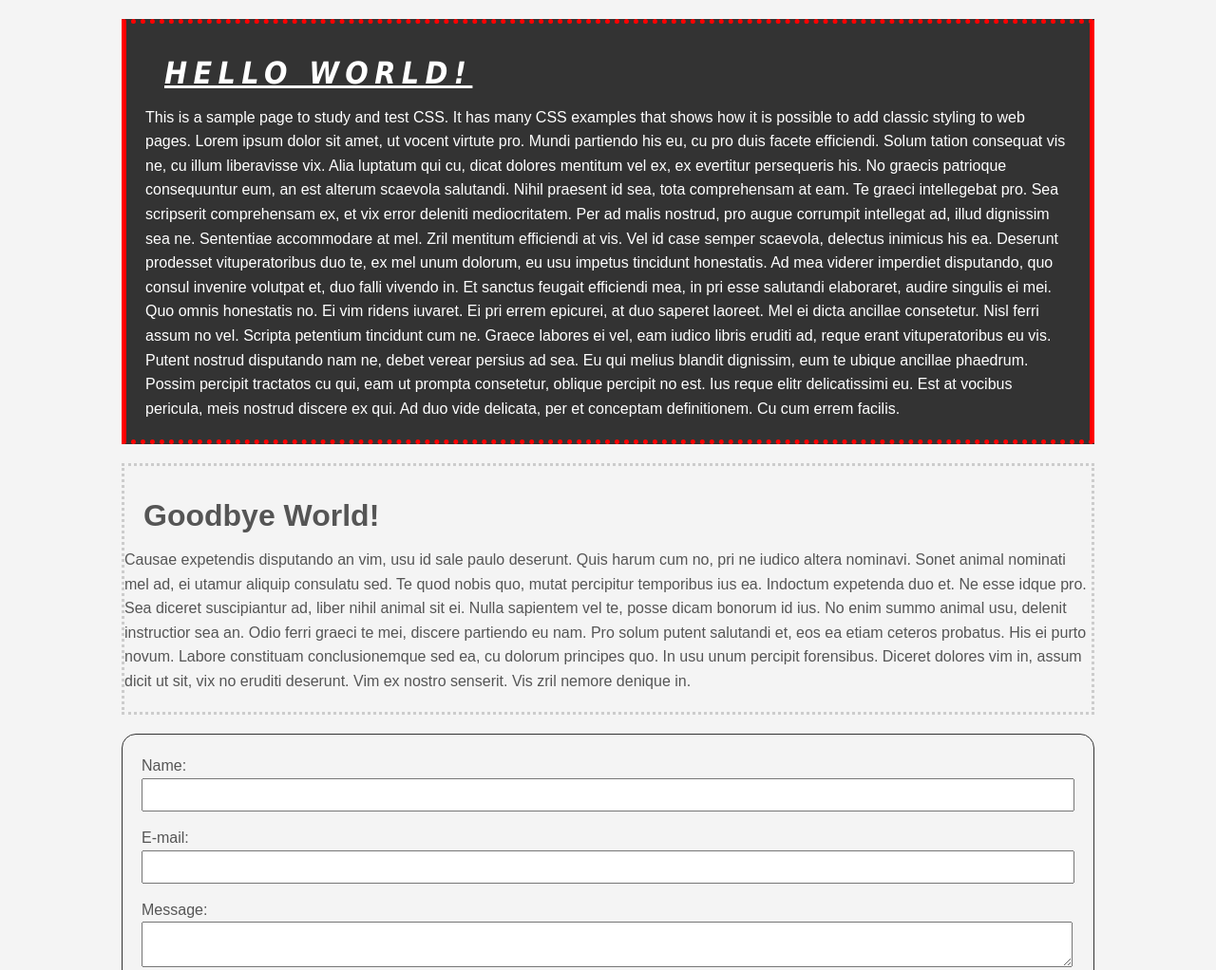
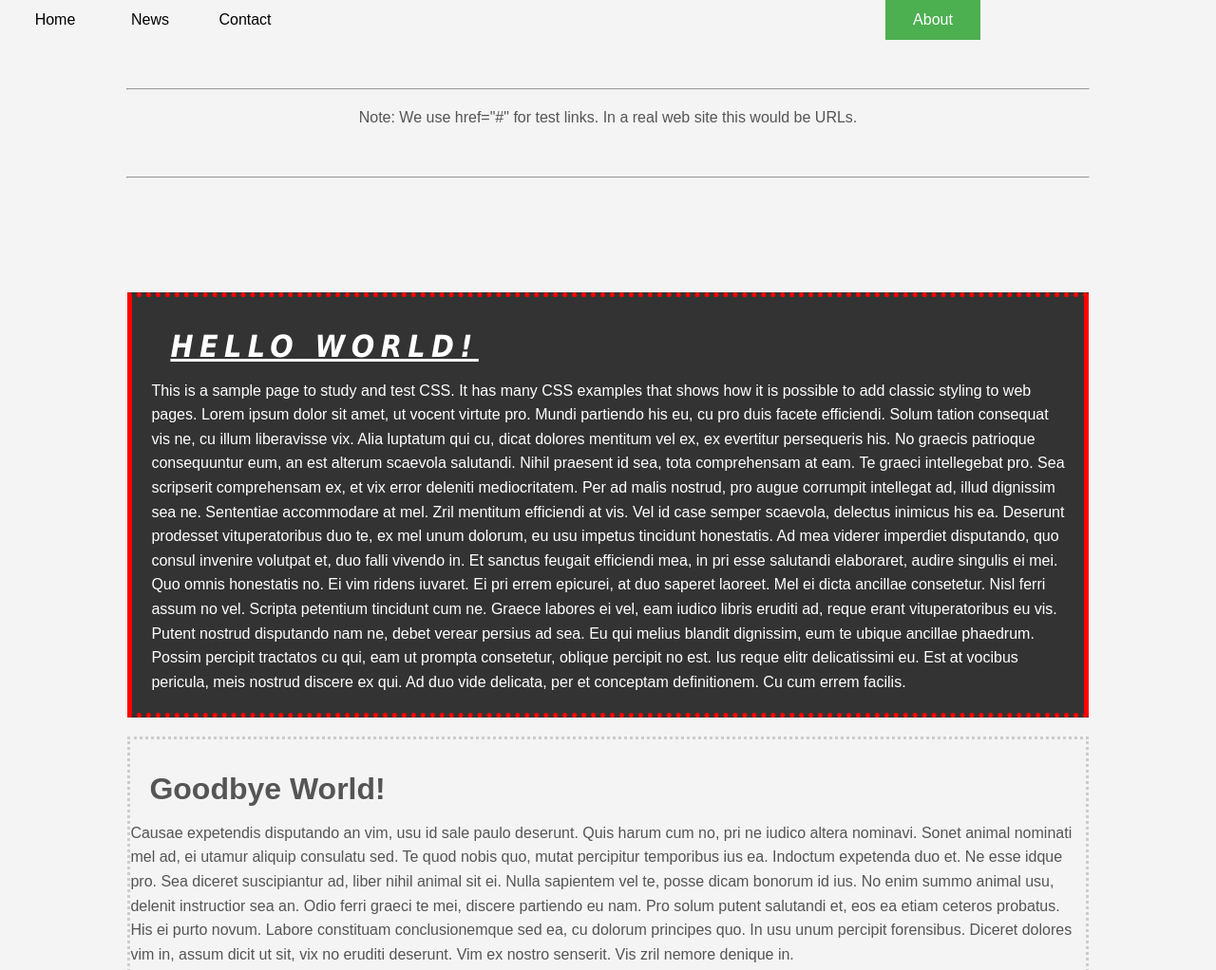
Before and after one commit to mayerhofer/cssPractice, a plain HTML site: page src/index.html in a window 1280 px wide. Shown: the top 1022 px of the page at 95% size. Drawn offline with Linux system fonts and the light colour scheme.

Commit message:
Added navbar

```diff
--- /dev/null
+++ b/src/css/navbarStyle.css
@@ -0,0 +1,44 @@
+#navbar p {
+  text-align: center;
+}
+#navbar hr {
+  width: 80%;
+}
+
+#navbar ul {
+  position: fixed;
+  top: 0;
+  list-style-type: none;
+  margin: 0 auto;
+  padding: 0;
+  width: 80%;
+  align-self: center;
+}
+
+#navbar li {
+  float: left;
+  width: 100px;
+}
+
+#navbar #aboutMenu {
+  float: right;
+}
+
+#navbar li a {
+  display: block;
+  color: #000;
+  padding: 8px 16px;
+  text-decoration: none;
+  text-align: center;
+}
+
+/* Change the link color on hover */
+#navbar li a:hover {
+  background-color: #555;
+  color: white;
+}
+
+#navbar .active {
+  background-color: #4CAF50;
+  color: white;
+}
--- a/src/css/style.css
+++ b/src/css/style.css
@@ -1,4 +1,12 @@
-*{
+.container {
+    width: 80%;
+    margin: auto;
+    position: relative;
+    top: 100px;
+
+}
+
+.container * {
     margin: 0;
     padding: 0;
 }
@@ -12,21 +20,18 @@ body {
     font: normal 16px Arial, Helvetica, sans-serif;
     line-height: 1.6em;
 }
-.container{
-    width: 80%;
-    margin: auto;
-}
-.button {
+
+.container .button {
     background-color: #333;
     color: #fff;
     padding: 10px 15px;
     border: none;
 }
-.button:hover {
+.container .button:hover {
     background: red;
     color:#fff;
 }
-.box-1{
+.container .box-1{
     background-color: #333;
     color: #fff;
     border: 5px red solid;
@@ -36,7 +41,7 @@ body {
     margin-top: 20px;
     margin: 20px 0;
 }
-.box-1 h1 {
+.container .box-1 h1 {
     font-family: Tahoma;
     font-weight: 800;
     font-style: italic;
@@ -45,32 +50,32 @@ body {
     text-transform: uppercase;
     letter-spacing: 0.2em;
 }
-.box-2 {
+.container .box-2 {
     border: 3px dotted #ccc;
     margin-top: 20px;
     margin-bottom: 20px;
     padding: 20px 0;
 }
-.box-2 h1 {
+.container .box-2 h1 {
     padding: 20px;
 }
-.my-form {
+.container .my-form {
     padding: 20px;
     border: 1px solid #333;
     border-radius: 15px;
 }
-.my-form .form-group {
+.container .my-form .form-group {
     padding-bottom: 15px;
     padding-right: 20px;
 }
-.my-form label {
+.container .my-form label {
     display: block;
 }
-.my-form input[type="text"], .my-form textarea {
+.container .my-form input[type="text"], .my-form textarea {
     padding: 8px;
     width: 100%;
 }
-.block {
+.container .block {
     float: left;
     width: 33.3%;
     border: 1px solid #ccc;
--- a/src/index.html
+++ b/src/index.html
@@ -4,8 +4,22 @@
         <meta charset="utf-8">
         <title>CSS - Cascading Style Sheets - Study</title>
         <link rel="stylesheet" type="text/css" href="css/style.css" />
+        <link rel="stylesheet" type="text/css" href="css/navbarStyle.css" />
     </head>
     <body>
+        <div id="navbar">
+            <ul>
+                <li><a href="#home">Home</a></li>
+                <li><a href="#news">News</a></li>
+                <li><a href="#contact">Contact</a></li>
+                <li id="aboutMenu"><a class="active" href="#about">About</a></li>
+            </ul>
+            <BR><BR><BR><HR>
+
+            <p>Note: We use href="#" for test links. In a real web site this would be URLs.</p>
+            <BR><HR>
+        </div>
+
         <div class="container">
             <div class="box-1">
                 <h1>
```
